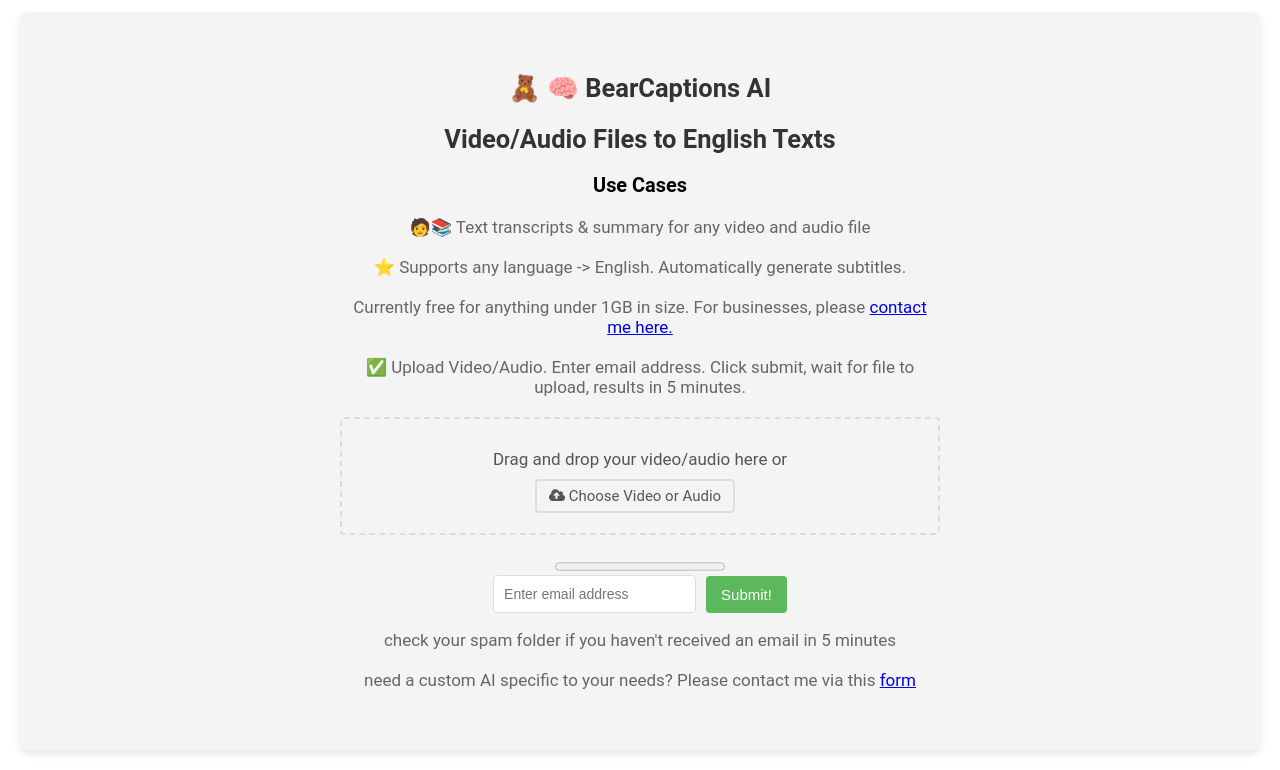
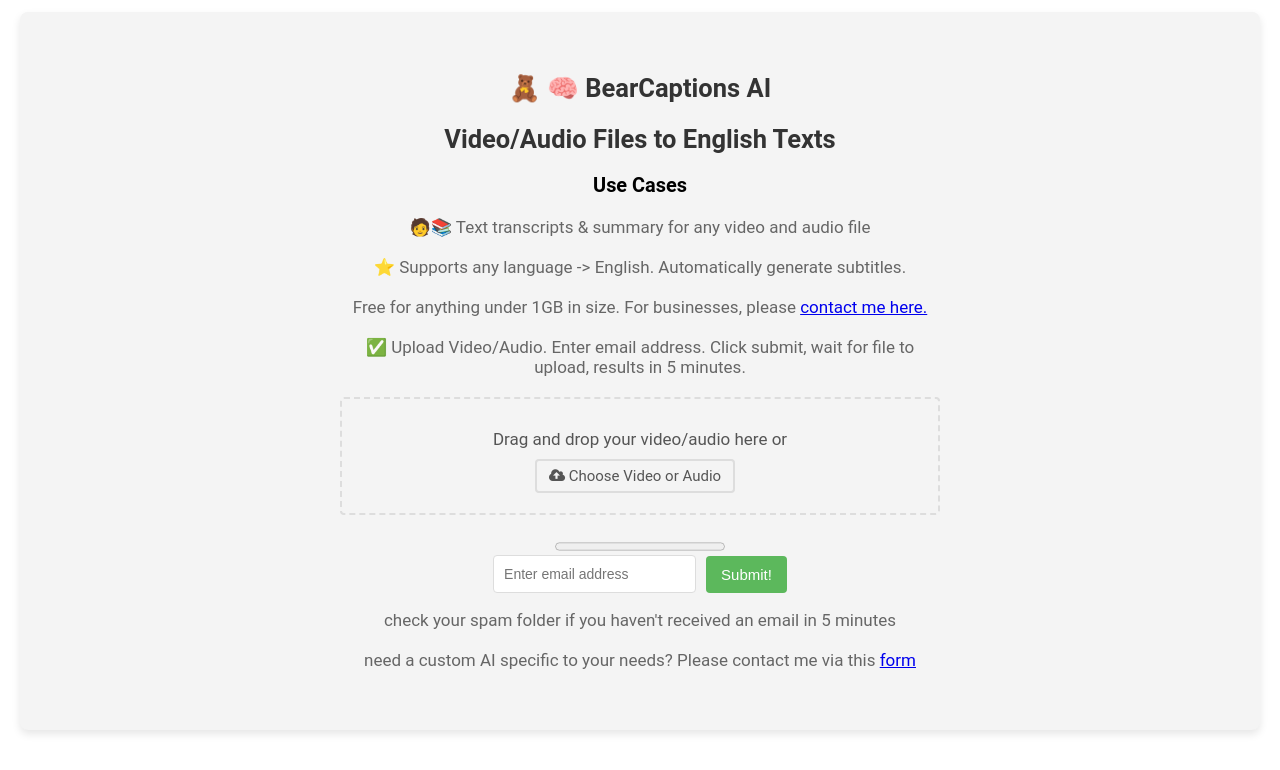
Before and after one commit to Clartias/clartias.github.io, a plain HTML site: page index.html in a window 1280 px wide. Shown: the part 121-891 px from the top of the page. Drawn offline with Linux system fonts and the light colour scheme.

Commit message:
Update index.html

```diff
--- a/index.html
+++ b/index.html
@@ -42,7 +42,7 @@
                 <h3>Use Cases</h3>
                 <p>&#x1F9D1;&#x1F4DA; Text transcripts & summary for any video and audio file </p>
                 <p>&#11088; Supports any language -> English. Automatically generate subtitles.</p>
-                <p>Currently free for anything under 1GB in size. For businesses, please <a href="https://docs.google.com/forms/d/e/1FAIpQLSeV4S9UWqprp504EetmG3e_ZrdFs8CLUHBMyrhB10dNV4RFRQ/viewform?usp=sf_link"> contact me here.</a></p>
+                <p>Free for anything under 1GB in size. For businesses, please <a href="https://docs.google.com/forms/d/e/1FAIpQLSeV4S9UWqprp504EetmG3e_ZrdFs8CLUHBMyrhB10dNV4RFRQ/viewform?usp=sf_link"> contact me here.</a></p>
                 <p>&#x2705; Upload Video/Audio. Enter email address. Click submit, wait for file to upload, results in 5 minutes.</p>
 
                 <form id="uploadForm">
```
